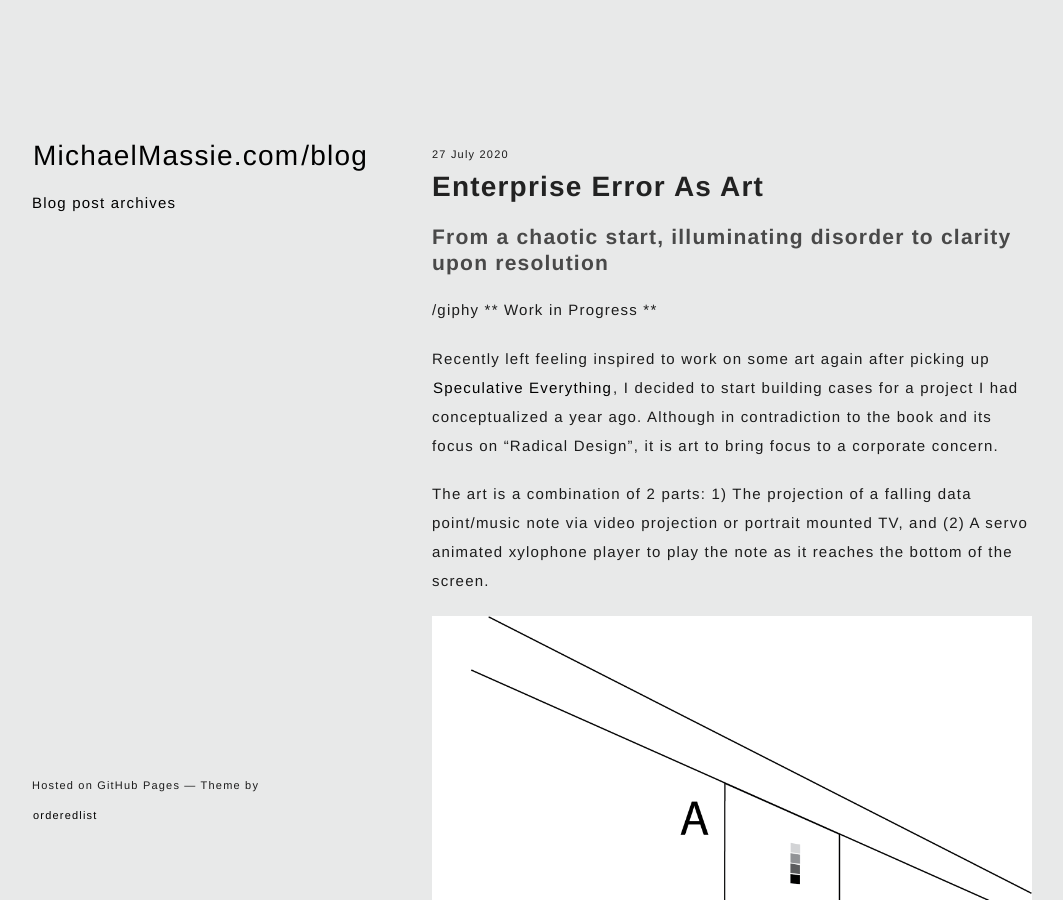
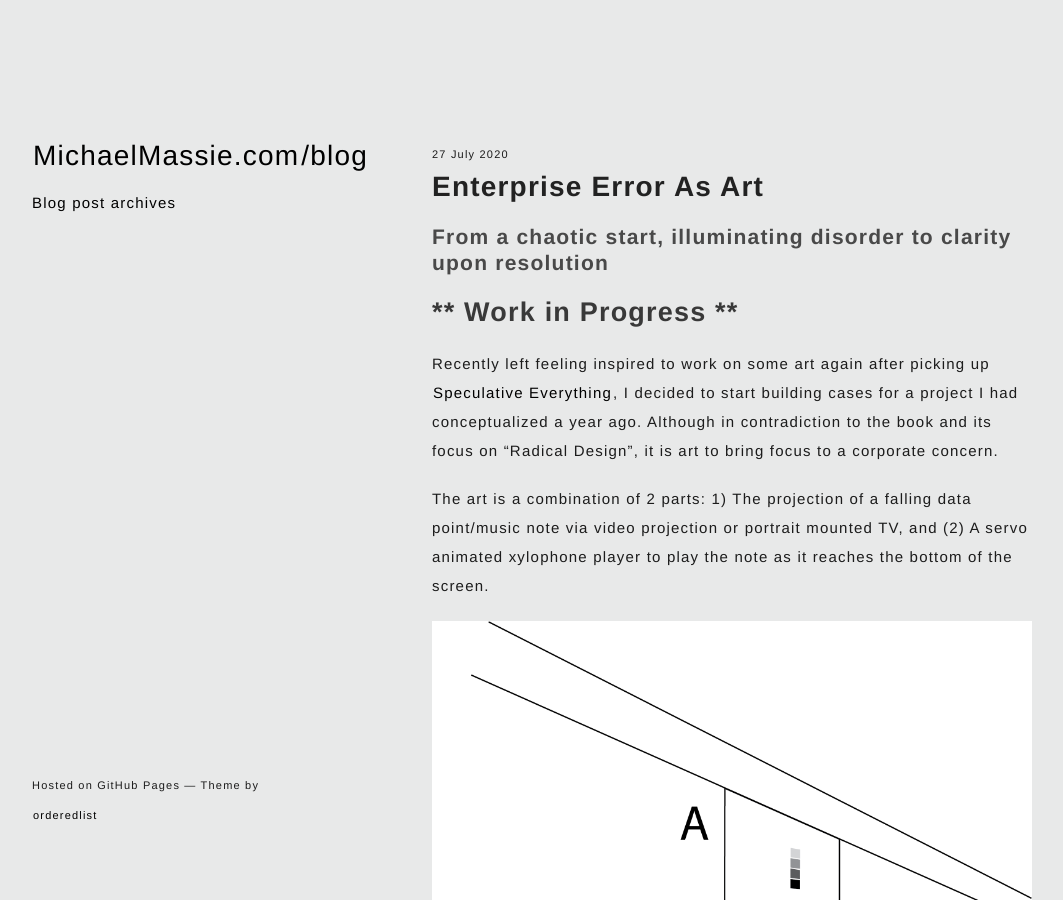
Before and after one commit to mmassie/mmassie.github.io, a Jekyll site: the page built from _posts/2020-07-27-Enterprise-Error-As-Art.md, in a window 1280 px wide and 900 px high. Shown: the whole window, without its empty margins (108-1171 px from the left). Built offline with Jekyll 4.4.1, drawn with Linux system fonts in a browser that asks for light colours.

Commit message:
How did /giphy get in there

```diff
--- a/_posts/2020-07-27-Enterprise-Error-As-Art.md
+++ b/_posts/2020-07-27-Enterprise-Error-As-Art.md
@@ -4,8 +4,8 @@ tags: art
 image: https://michaelmassie.com/assets/img/errorArt.png
 ---
 ### From a chaotic start, illuminating disorder to clarity upon resolution
-/giphy
-** Work in Progress **
+
+## ** Work in Progress **
 
 Recently left feeling inspired to work on some art again after picking up [Speculative Everything](https://mitpress.mit.edu/books/speculative-everything), I decided to start building cases for a project I had conceptualized a year ago. Although in contradiction to the book and its focus on "Radical Design", it is art to bring focus to a corporate concern.
 
```
